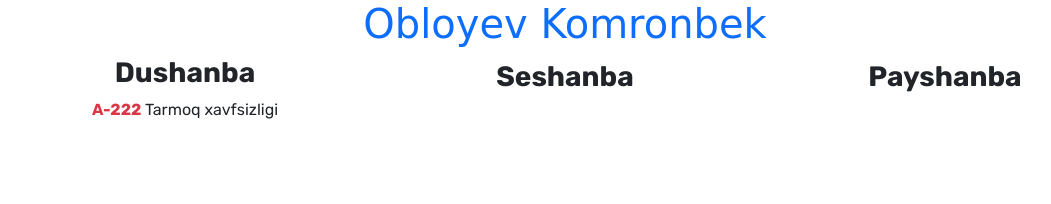
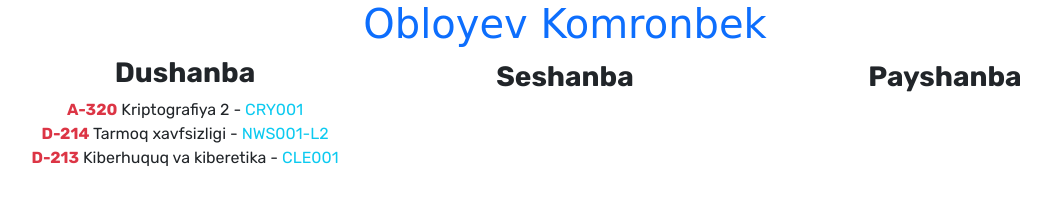
Before and after one commit to obloev/obloev.github.io, a plain HTML site: page index.html in a window 1280 px wide. Shown: the whole page, without its empty margins (75-1126 px from the left). Drawn offline with nearby package versions, Linux system fonts and the light colour scheme; a web font is replaced by a local one.

Commit message:
Update index.html

```diff
--- a/index.html
+++ b/index.html
@@ -16,7 +16,10 @@
 	<div class="row">
 		<div class="col-md-4 text-center">
 	<h1 class="fw-bold fs-3">Dushanba</h1>
-<p> <span class="text-danger fw-bold">A-222</span> Tarmoq xavfsizligi</p>
+<p class=m-0> <span class="text-danger fw-bold">A-320</span> Kriptografiya 2 - <span class="text-info">CRY001</span></p>
+<p class=m-0> <span class="text-danger fw-bold">D-214</span> Tarmoq xavfsizligi - <span class="text-info">NWS001-L2</span></p>
+<p> <span class="text-danger fw-bold">D-213</span> Kiberhuquq va kiberetika - <span class="text-info">CLE001</span></p>
+
 </div>
 <div class="col-md-4 text-center fw-bold fs-3">Seshanba</div>
 <div class="col-md-4 text-center fw-bold fs-3">Payshanba</div>
```
